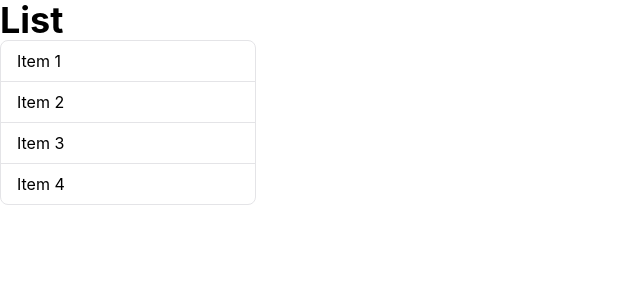
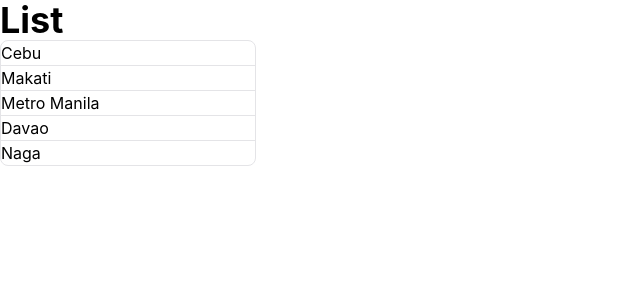
Before and after one commit to KingKunta22/JSDevJourney, a React (Vite) app in the folder react-app-yt/: page / in a window 1280 px wide. Shown: the top 300 px of the page, without its empty margins (0-640 px from the left). Built offline with nearby package versions, Linux system fonts and the light colour scheme.

Commit message:
Rendering Lists done

```diff
--- a/react-app-yt/src/components/ListGroup.tsx
+++ b/react-app-yt/src/components/ListGroup.tsx
@@ -1,14 +1,19 @@
 // import { Fragment } from 'react';
+
+const items = [
+    'Cebu',
+    'Makati',
+    'Metro Manila',
+    'Davao',
+    'Naga'
+]
 
 function ListGroup(){
     return (
         <>
             <h1 className='text-4xl font-bold'>List</h1>
             <ul className="w-64 rounded-lg border border-zinc-200 bg-white divide-y divide-zinc-200 overflow-hidden">
-                <li className="px-4 py-2 hover:bg-zinc-50 cursor-pointer">Item 1</li>
-                <li className="px-4 py-2 hover:bg-zinc-50 cursor-pointer">Item 2</li>
-                <li className="px-4 py-2 hover:bg-zinc-50 cursor-pointer">Item 3</li>
-                <li className="px-4 py-2 hover:bg-zinc-50 cursor-pointer">Item 4</li>
+                {items.map(item => <li key={item}>{item}</li>)}
             </ul>
         </>
     )
```
